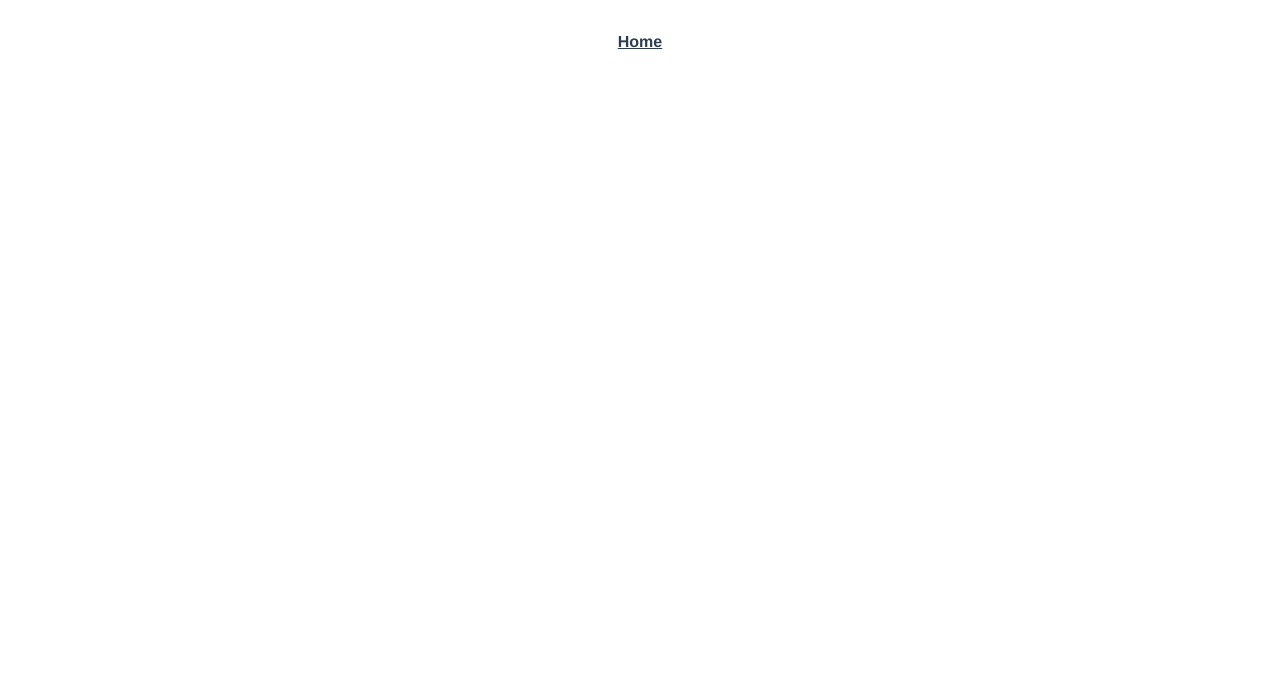
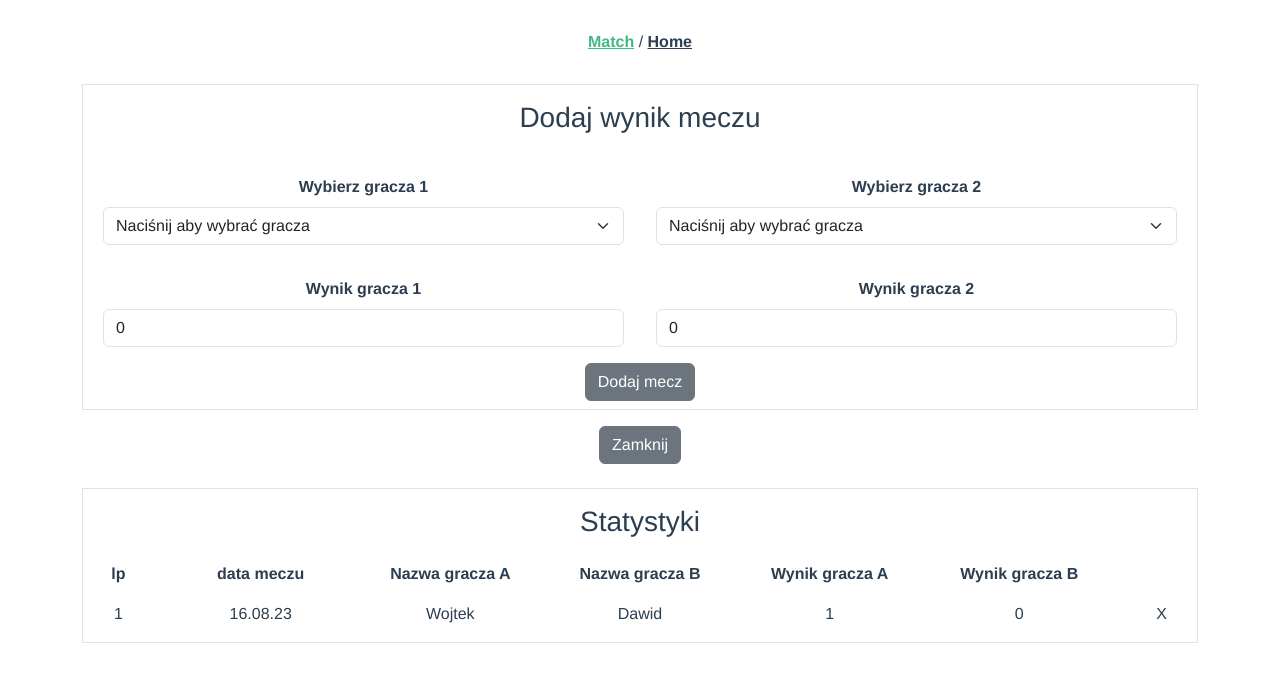
Before and after one commit to wojces/appilikula, a Vue app: page /match in a window 1280 px wide. Before the commit this address had no page. Shown: the top 682 px of the page. Built offline with nearby package versions, Linux system fonts and the light colour scheme.

Commit message:
AP-1 - new subpage to add single match

```diff
--- a/src/App.vue
+++ b/src/App.vue
@@ -1,5 +1,9 @@
 <template>
-  <nav><router-link to="/">Home</router-link></nav>
+  <nav>
+    <router-link to="/match">Match</router-link>
+    /
+    <router-link to="/">Home</router-link>
+  </nav>
   <router-view />
 </template>
 
--- a/src/router/index.ts
+++ b/src/router/index.ts
@@ -1,11 +1,17 @@
 import { createRouter, createWebHistory, RouteRecordRaw } from "vue-router";
 import HomeView from "../views/HomeView.vue";
+import MatchView from "../views/MatchView.vue";
 
 const routes: Array<RouteRecordRaw> = [
   {
     path: "/",
     name: "home",
     component: HomeView,
+  },
+  {
+    path: "/match",
+    name: "match",
+    component: MatchView,
   },
 ];
 
--- /dev/null
+++ b/src/views/MatchView.vue
@@ -0,0 +1,161 @@
+<template>
+  <div class="match">
+    <div class="container text-center">
+      <div class="newMatchInput border" v-if="newMatchVisibility">
+        <div class="row">
+          <div class="col"><h3>Dodaj wynik meczu</h3></div>
+        </div>
+        <div class="row">
+          <div class="col">
+            <label for="exampleFormControlInput1" class="form-label">
+              Wybierz gracza 1
+            </label>
+            <select
+              class="form-select"
+              aria-label="Default select example"
+              v-model="selectedPlayerA"
+            >
+              <option disabled value="">Naciśnij aby wybrać gracza</option>
+              <option value="Wojtek">Wojtek</option>
+              <option value="Dawid">Dawid</option>
+            </select>
+          </div>
+          <div class="col">
+            <label for="exampleFormControlInput1" class="form-label">
+              Wybierz gracza 2
+            </label>
+            <select
+              class="form-select"
+              aria-label="Default select example"
+              v-model="selectedPlayerB"
+            >
+              <option disabled value="">Naciśnij aby wybrać gracza</option>
+              <option value="Wojtek">Wojtek</option>
+              <option value="Dawid">Dawid</option>
+            </select>
+          </div>
+        </div>
+        <div class="row">
+          <div class="col">
+            <label for="exampleFormControlInput1" class="form-label"
+              >Wynik gracza 1</label
+            >
+            <input
+              type="number"
+              class="form-control"
+              id="exampleFormControlInput1"
+              placeholder="podaj wynik..."
+              v-model="enteredScoreA"
+            />
+          </div>
+          <div class="col">
+            <label for="exampleFormControlInput1" class="form-label"
+              >Wynik gracza 2</label
+            >
+            <input
+              type="number"
+              class="form-control"
+              id="exampleFormControlInput1"
+              placeholder="podaj wynik..."
+              v-model="enteredScoreB"
+            />
+          </div>
+        </div>
+        <button
+          type="submit"
+          class="btn btn-secondary mb-2"
+          @click="setMatchScore()"
+        >
+          Dodaj mecz
+        </button>
+      </div>
+
+      <div class="newMatchButtons">
+        <button
+          v-if="!newMatchVisibility"
+          type="submit"
+          class="btn btn-secondary mt-3 mb-3"
+          @click="setNewMatchVisibility"
+        >
+          Nowy mecz
+        </button>
+        <button
+          v-if="newMatchVisibility"
+          type="submit"
+          class="btn btn-secondary mt-3 mb-3"
+          @click="closeNewMatchVisibility"
+        >
+          Zamknij
+        </button>
+      </div>
+
+      <div class="stats border mt-2 pb-3">
+        <div class="row">
+          <div class="col"><h3>Statystyki</h3></div>
+        </div>
+        <div class="row heading">
+          <div class="col-1">lp</div>
+          <div class="col-2">data meczu</div>
+          <div class="col-2">Nazwa gracza A</div>
+          <div class="col-2">Nazwa gracza B</div>
+          <div class="col-2">Wynik gracza A</div>
+          <div class="col-2">Wynik gracza B</div>
+          <div class="col-1"></div>
+        </div>
+        <div class="row">
+          <div class="col-1">1</div>
+          <div class="col-2">16.08.23</div>
+          <div class="col-2">Wojtek</div>
+          <div class="col-2">Dawid</div>
+          <div class="col-2">1</div>
+          <div class="col-2">0</div>
+          <div class="col-1">X</div>
+        </div>
+      </div>
+    </div>
+  </div>
+</template>
+
+<script setup lang="ts">
+import { ref } from "vue";
+
+let newMatchVisibility = ref(true);
+const selectedPlayerA = ref("");
+const selectedPlayerB = ref("");
+let enteredScoreA = ref(0);
+let enteredScoreB = ref(0);
+
+function setMatchScore() {
+  console.log(enteredScoreA.value, enteredScoreB.value);
+}
+
+function setNewMatchVisibility() {
+  newMatchVisibility.value = true;
+}
+function closeNewMatchVisibility() {
+  newMatchVisibility.value = false;
+}
+</script>
+
+<style lang="scss">
+.newMatchInput {
+  padding: 0 16px 0 16px;
+
+  label {
+    font-weight: bold;
+  }
+
+  .col {
+    padding: 16px;
+  }
+}
+.stats {
+  .col {
+    padding: 16px;
+  }
+  .heading {
+    font-weight: bold;
+    margin-bottom: 16px;
+  }
+}
+</style>
```
